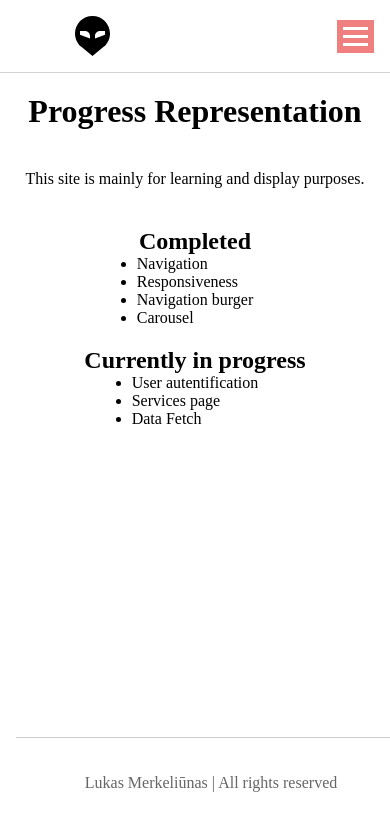
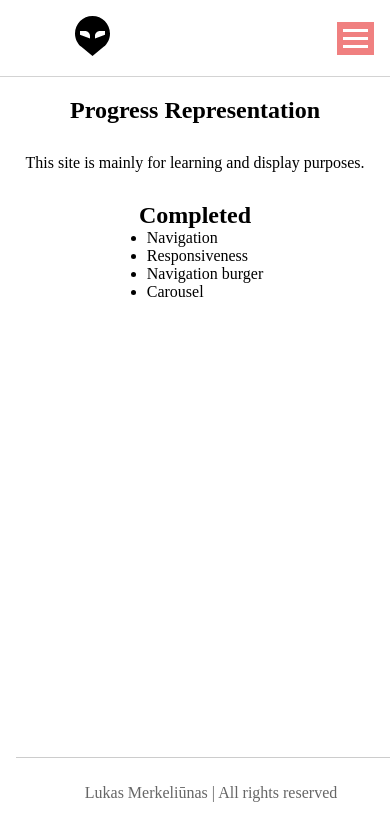
Before and after one commit to Lukusenzee/IamJunior, a Next.js app in the folder Baigiamasis/baigiamoji_uzduotis/: page /AboutUS in a window 390 px wide. Shown: the top 840 px of the page. Built offline with nearby package versions, Linux system fonts and the light colour scheme.

Commit message:
final uppload

```diff
--- a/Baigiamasis/baigiamoji_uzduotis/src/Components/NavBar.js
+++ b/Baigiamasis/baigiamoji_uzduotis/src/Components/NavBar.js
@@ -14,7 +14,7 @@ const NavBar = () => {
 
   return (
     <header>
-       <Image  src="/logo.svg" alt="logo" width={153} height={40}/>
+      <Link href="/"><Image  src="/logo.svg" alt="logo" width={153} height={40}/></Link>
       <nav className={navActive ? 'nav-active' : 'nav-hidden'}>
         <Link href="/">Home</Link>
         <Link href="/AboutUS">About Us</Link>
--- a/Baigiamasis/baigiamoji_uzduotis/src/app/AboutUS/page.css
+++ b/Baigiamasis/baigiamoji_uzduotis/src/app/AboutUS/page.css
@@ -1,24 +1,50 @@
-.about-container{
+.about-container {
     margin-top: 20px;
     display: flex;
     flex-direction: column;
     align-items: center;
     justify-content: center;
     gap: 20px;
+    padding: 0 10px; /* Add some padding for mobile */
 }
-p{
+
+p {
     padding: 20px;
 }
 
-.in-progress-section{
+
+
+.completed-section {
     display: flex;
     flex-direction: column;
     align-items: center;
     justify-content: center;
+
+    width: 100%;
+    overflow-x: auto;
 }
-.completed-section{
-    display: flex;
-    flex-direction: column;
-    align-items: center;
-    justify-content: center;
+.completed-section {
+    margin-bottom: 50px;
 }
+
+
+@media (max-width: 600px) {
+    p {
+        padding: 10px;
+    }
+
+
+    .completed-section {
+        margin-bottom: 160px;
+
+        padding: 0 10px;
+    }
+
+    h1, h2 {
+        font-size: 1.5em;
+    }
+
+    ul {
+        padding-left: 20px;
+    }
+}
--- a/Baigiamasis/baigiamoji_uzduotis/src/app/AboutUS/page.js
+++ b/Baigiamasis/baigiamoji_uzduotis/src/app/AboutUS/page.js
@@ -9,6 +9,7 @@ export default function About() {
      <section className="purpose-section">
       <p>This site is mainly for learning and display purposes.</p>
     </section>
+
     <section className="completed-section">
       <h2>Completed</h2>
       <ul>
@@ -19,21 +20,8 @@ export default function About() {
        </ul>
     </section>
 
-    <section className="in-progress-section">
-      <h2>Currently in progress</h2>
-      <ul>
-        <li>
-          User autentification
-        </li>
-        <li>
-          Services page
-        </li>
-        <li>
-          Data Fetch
-        </li>
 
-      </ul>
-    </section>
+
    </main>
 
 
--- a/Baigiamasis/baigiamoji_uzduotis/src/app/LifeStyle/page.css
+++ b/Baigiamasis/baigiamoji_uzduotis/src/app/LifeStyle/page.css
@@ -1,4 +1,8 @@
 
+
+  h1{
+    margin-top: 20px;
+  }
   .Info-container{
     display: flex;
     flex-wrap: wrap;
--- a/Baigiamasis/baigiamoji_uzduotis/src/app/LifeStyle/page.js
+++ b/Baigiamasis/baigiamoji_uzduotis/src/app/LifeStyle/page.js
@@ -5,11 +5,12 @@ import "./page.css"
 export default function Contact() {
   return (
     <div>
+      <h1> My life Style and Passions </h1>
       <section className="Info-container">
        <div className="info-item">
        <Image className="icon" src="/ches.png" alt="chess" width={32} height={32}/>
         <h2>Chess</h2>
-        <p>Playing chess is one of my passions. It's a bit too late too play competetivly, but still its a good stimulae for brain. Plus I have decent elo of 1450.</p></div>
+        <p>Playing chess is one of my passions. It's a bit too late too play competitevly, but still its a good stimulae for brain. Plus I have decent elo of 1450.</p></div>
     <div class="info-item">
         <Image className="icon" src="/coding.svg" alt="Coding" width={32} height={32}/>
         <h2>Programming</h2>
--- a/Baigiamasis/baigiamoji_uzduotis/src/app/Services/page.css
+++ b/Baigiamasis/baigiamoji_uzduotis/src/app/Services/page.css
@@ -3,5 +3,5 @@
     flex-direction: column;
     align-items: center;
     justify-content: center;
-    font-size: 50px;
+
 }
--- a/Baigiamasis/baigiamoji_uzduotis/src/app/pages.css
+++ b/Baigiamasis/baigiamoji_uzduotis/src/app/pages.css
@@ -1,7 +1,12 @@
+
+body { max-width: 1240px; margin: 0 auto;}
 .home-container{
     display: flex;
     flex-direction: column;
     align-items: center;
+    justify-content: center;
+    width: 1240px;
+
 
 }
 Carousell{
```
Also changed, not shown: Baigiamasis/baigiamoji_uzduotis/src/Components/Carousell.js (+9 -7 lines).
